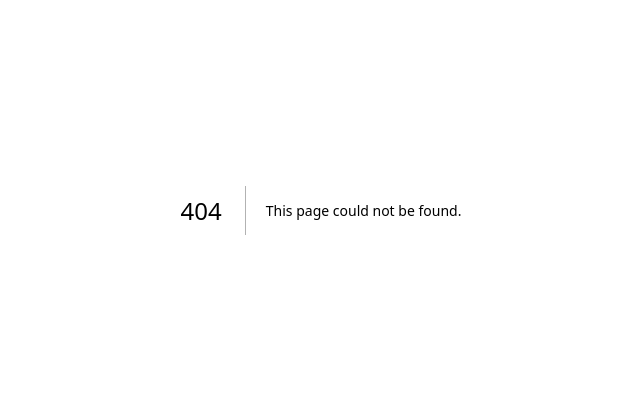
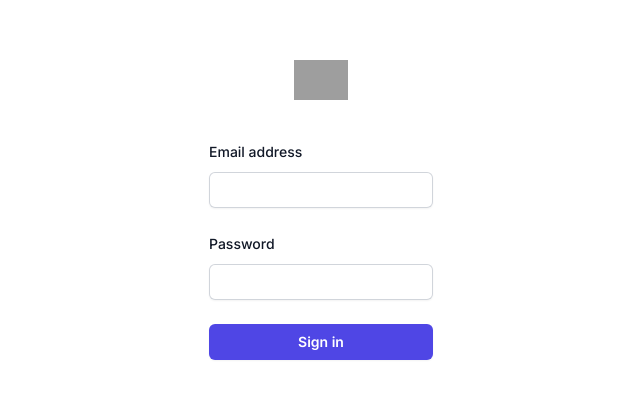
Before and after one commit to newddobi/workout-developer, a Next.js app: page /login in a window 1280 px wide. Before the commit this address had no page. Shown: the part 190-588 px from the top of the page, without its empty margins (319-959 px from the left). Built offline with nearby package versions, Linux system fonts and the light colour scheme; grey boxes are pictures that could not be loaded.

Commit message:
운동하는 개발자 앱을 만든다
로그인 페이지를 만들었습니다.

```diff
--- a/app/globals.css
+++ b/app/globals.css
@@ -15,13 +15,3 @@
     --background-end-rgb: 0, 0, 0;
   }
 }
-
-body {
-  color: rgb(var(--foreground-rgb));
-  background: linear-gradient(
-      to bottom,
-      transparent,
-      rgb(var(--background-end-rgb))
-    )
-    rgb(var(--background-start-rgb));
-}
--- /dev/null
+++ b/app/login/page.tsx
@@ -0,0 +1,84 @@
+"use client";
+
+import { useState } from "react";
+
+export default function Login() {
+  const [email, setEmail] = useState("");
+  const [password, setPassword] = useState("");
+
+  const loginClickHandler = (event: React.FormEvent<HTMLFormElement>) => {
+    event.preventDefault();
+    console.log("Login Clicked", email, password);
+  };
+
+  return (
+    <main className="flex justify-center w-screen h-screen">
+      <div className="flex min-h-full flex-col justify-center w-72 px-6 py-12 lg:px-8">
+        <div className="sm:mx-auto sm:w-full sm:max-w-sm">
+          <img
+            className="mx-auto h-10 w-auto"
+            src="https://tailwindui.com/img/logos/mark.svg?color=indigo&shade=600"
+            alt="Your Company"
+          />
+        </div>
+
+        <div className="mt-10 sm:mx-auto sm:w-full sm:max-w-sm">
+          <form className="space-y-6" onSubmit={loginClickHandler}>
+            <div>
+              <label
+                htmlFor="email"
+                className="block text-sm font-medium leading-6 text-gray-900"
+              >
+                Email address
+              </label>
+              <div className="mt-2">
+                <input
+                  id="email"
+                  name="email"
+                  type="email"
+                  autoComplete="email"
+                  required
+                  className="block w-full rounded-md  border-0 py-1.5 text-gray-900 shadow-sm ring-1 ring-inset ring-gray-300 placeholder:text-gray-400 focus:ring-2 focus:ring-inset focus:ring-indigo-600 sm:text-sm sm:leading-6"
+                  value={email}
+                  onChange={(e) => setEmail(e.target.value)}
+                />
+              </div>
+            </div>
+
+            <div>
+              <div className="flex items-center justify-between">
+                <label
+                  htmlFor="password"
+                  className="block text-sm font-medium leading-6 text-gray-900"
+                >
+                  Password
+                </label>
+              </div>
+              <div className="mt-2">
+                <input
+                  id="password"
+                  name="password"
+                  type="password"
+                  autoComplete="current-password"
+                  required
+                  className="block w-full rounded-md border-0 py-1.5 text-gray-900 shadow-sm ring-1 ring-inset ring-gray-300 placeholder:text-gray-400 focus:ring-2 focus:ring-inset focus:ring-indigo-600 sm:text-sm sm:leading-6"
+                  value={password}
+                  onChange={(e) => setPassword(e.target.value)}
+                />
+              </div>
+            </div>
+
+            <div>
+              <button
+                type="submit"
+                className="flex w-full justify-center rounded-md bg-indigo-600 px-3 py-1.5 text-sm font-semibold leading-6 text-white shadow-sm hover:bg-indigo-500 focus-visible:outline focus-visible:outline-2 focus-visible:outline-offset-2 focus-visible:outline-indigo-600"
+              >
+                Sign in
+              </button>
+            </div>
+          </form>
+        </div>
+      </div>
+    </main>
+  );
+}
```
